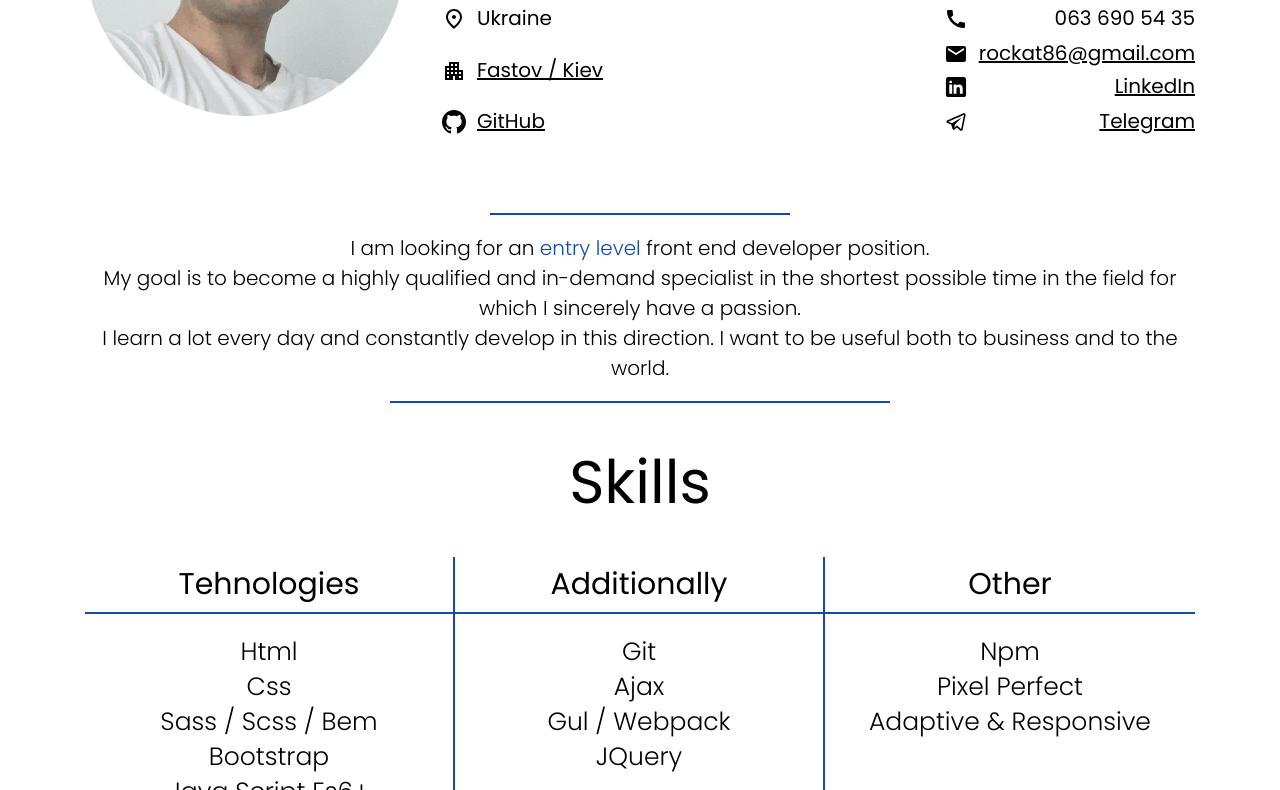
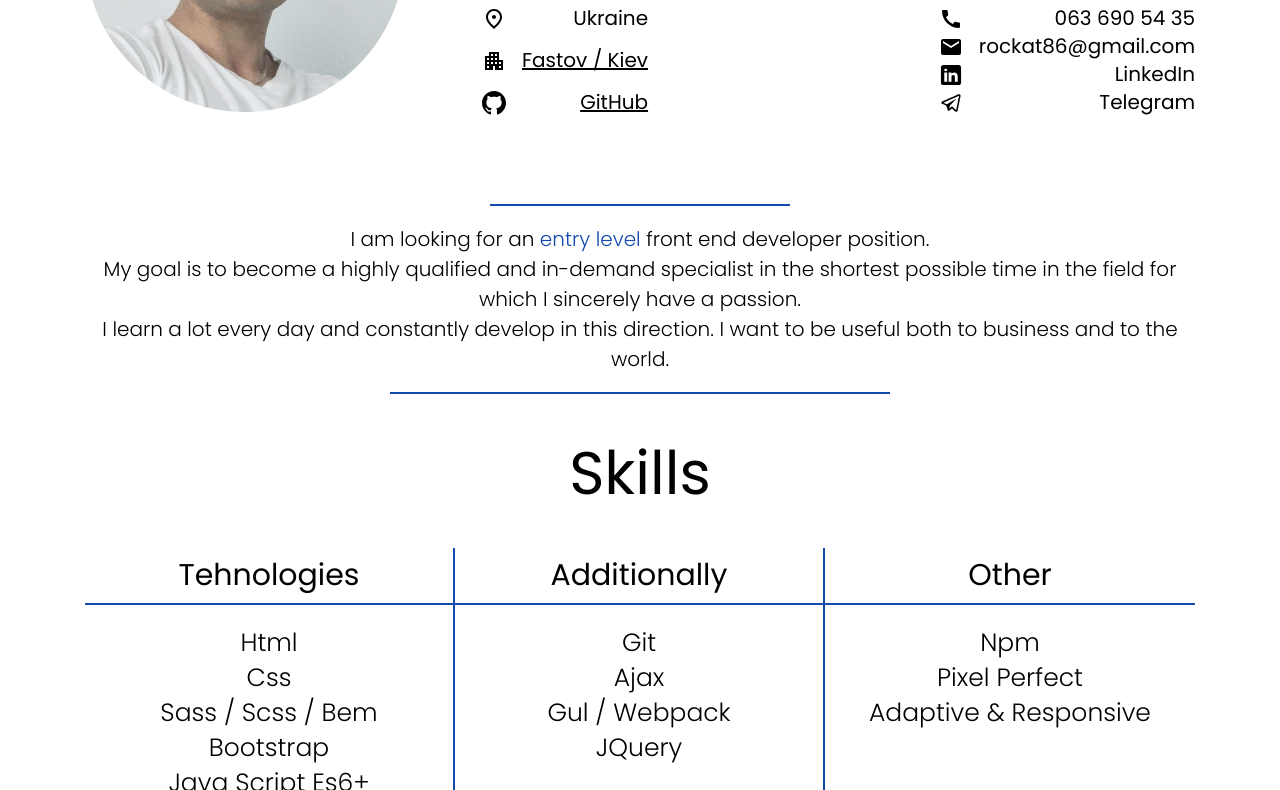
Before and after one commit to dkazarov/HomePage, a website: page src/index.html in a window 1280 px wide. Shown: the part 271-1061 px from the top of the page. Drawn offline with Linux system fonts and the light colour scheme; files that its build step writes are made by us from their sources.

Commit message:
add many changes

```diff
--- a/src/index.html
+++ b/src/index.html
@@ -22,17 +22,17 @@
 
                <div class="header__contacts">
                   <div class="header__contacts-left">
-                     <div class="header__contacts-left-country">Ukraine</div>
-                     <a class="header__contacts-left-city" href="https://goo.gl/maps/mdXH59GdUPe55sZe6">Fastov / Kiev
+                     <div class="header__contacts-left country">Ukraine</div>
+                     <a class="header__contacts-left city" href="https://goo.gl/maps/mdXH59GdUPe55sZe6">Fastov / Kiev
                      </a>
-                     <a class="header__contacts-left-github" href="https://github.com/dkazarov">GitHub</a>
+                     <a class="header__contacts-left github" href="https://github.com/dkazarov">GitHub</a>
                   </div>
                   <div class="header__contacts-right">
-                     <a class="header__contacts-right-phone" href="tel:+380636905435">063 690 54 35</a>
-                     <a class="header__contacts-right-mail" href="mailto:rockat86@gmail.com">rockat86@gmail.com</a>
-                     <a class="header__contacts-right-linkedin"
+                     <a class="header__contacts-right phone" href="tel:+380636905435">063 690 54 35</a>
+                     <a class="header__contacts-right mail" href="mailto:rockat86@gmail.com">rockat86@gmail.com</a>
+                     <a class="header__contacts-right linkedin"
                         href="https://linkedin.com/in/dmitry-kazarov-190858231">LinkedIn</a>
-                     <a class="header__contacts-right-telegram" href="https://t.me/dkazarov1361">Telegram</a>
+                     <a class="header__contacts-right telegram" href="https://t.me/dkazarov1361">Telegram</a>
                   </div>
                </div>
             </div>
@@ -97,7 +97,8 @@
                <h3 class="education__title">Education & Certificate 2021 - 2022</h3>
                <div class="education__item"> - It Gid - Java Script 2.0 (Александр Лущенко)</div>
                <div class="education__item"> - WEB-разработчик 2021 - Иван Петриченко</div>
-               <div class="education__item"> - Полный курс по JavaScript + React - с нуля до результата Иван Петриченко</div>
+               <div class="education__item"> - Полный курс по JavaScript + React - с нуля до результата Иван Петриченко
+               </div>
             </div>
             <div class="education__line"></div>
             <div class="education__right">
@@ -116,7 +117,8 @@
             <h3 class="additionally__title">About me</h3>
             <div class="additionally__line"></div>
             <div class="additionally__content">
-               Hello, my name is Dmitry. I am a beginner frontend developer. I really, really love sports, it's an important part of my life that helps me keep my body and spirit in good shape.
+               Hello, my name is Dmitry. I am a beginner frontend developer. I really, really love sports, it's an
+               important part of my life that helps me keep my body and spirit in good shape.
             </div>
          </div>
       </div>
--- a/src/scss/_about.scss
+++ b/src/scss/_about.scss
@@ -1,5 +1,4 @@
 .about {
-   padding-top: 100px;
    &__content {
       position: relative;
       text-align: center;
--- a/src/scss/_header.scss
+++ b/src/scss/_header.scss
@@ -4,6 +4,7 @@
     justify-content: space-between;
     padding-top: 50px;
     flex-wrap: wrap;
+    margin-bottom: 100px;
   }
   &__photo {
     max-width: 320px;
@@ -32,7 +33,7 @@
       top: 30px;
       left: 25px;
       width: 60px;
-      border-bottom: 2px solid #144aad;
+      border-bottom: 2px solid $brandColor;
     }
     &:after {
       content: "";
@@ -45,160 +46,91 @@
   }
   &__contacts {
     display: flex;
+    font-size: 20px;
     justify-content: space-between;
+    position: relative;
   }
   &__contacts-left {
     display: flex;
     flex-direction: column;
     justify-content: space-between;
-    text-align: left;
-    font-size: 20px;
+    color: $default-dark;
+    position: relative;
+    padding-left: 40px;
+    margin-bottom: 5px;
+    transition: 0.5s ease;
+    &:hover {
+      color: $brandColor;
+      transition: 0.5s ease;
+    }
+    &:before {
+      content: '';
+      position: absolute;
+      width: 24px;
+      height: 24px;
+      top: 0px;
+      left: 0px;
+    }
   }
-  &__contacts-left-country {
-    margin-bottom: 12px;
+  &__contacts-left .country {
+    &:before {
+      background-image: url('../images/icons/place_black_24dp.svg');
+    }
+  }
+  &__contacts-left .city {
+    &:before {
+      background-image: url('../images/icons/apartment_black_24dp.svg');
+    }
+  }
+  &__contacts-left .github {
+    &:before {
+      background-image: url('../images/icons/iconmonstr-github-1.svg');
+    }
+  }
+  &__contacts-right {
+    display: flex;
+    flex-direction: column;
+    justify-content: space-between;
+    color: $default-dark;
     position: relative;
-    padding-left: 35px;
+    padding-left: 40px;
+    margin-bottom: 5px;
     transition: 0.5s ease;
     &:before {
-      content: "";
+      content: '';
       position: absolute;
-      top: 0px;
-      left: 0;
       width: 24px;
       height: 24px;
-      background-image: url("../images/icons/place_black_24dp.svg");
+      top: 0px;
+      left: 0px;
     }
     &:hover {
-      color: #144aad;
+      color: $brandColor;
       transition: 0.5s ease;
     }
   }
-  &__contacts-left-city {
-    display: block;
-    margin-bottom: 12px;
-    position: relative;
-    padding-left: 35px;
-    color: $default-dark;
-    transition: 0.5s ease;
+  &__contacts-right .phone {
+    text-decoration: none;
     &:before {
-      content: "";
-      position: absolute;
-      top: 0px;
-      left: 0;
-      width: 24px;
-      height: 24px;
-      background-image: url("../images/icons/apartment_black_24dp.svg");
-    }
-    &:hover {
-      color: #144aad;
-      transition: 0.5s ease;
+      background-image: url('../images/icons/call_black_24dp.svg');
     }
   }
-  &__contacts-left-github {
-    position: relative;
-    padding-left: 35px;
-    color: $default-dark;
-    transition: 0.5s ease;
+  &__contacts-right .mail {
+    text-decoration: none;
     &:before {
-      content: "";
-      position: absolute;
-      top: 0px;
-      left: 0;
-      width: 24px;
-      height: 24px;
-      background-image: url("../images/icons/iconmonstr-github-1.svg");
-    }
-    &:hover {
-      color: #144aad;
-      transition: 0.5s ease;
+      background-image: url('../images/icons/email_black_24dp.svg');
     }
   }
-  &__contacts-right {
-    display: block;
-    font-size: 20px;
-    text-align: right;
-    color: $default-dark;
-  }
-  &__contacts-right-phone {
-    display: block;
-    margin-bottom: 12px;
-    text-align: right;
-    color: $default-dark;
+  &__contacts-right .linkedin {
     text-decoration: none;
-    position: relative;
-    transition: 0.5s ease;
     &:before {
-      content: "";
-      position: absolute;
-      top: 0px;
-      left: -35px;
-      width: 24px;
-      height: 24px;
-      background-image: url("../images/icons/call_black_24dp.svg");
-    }
-    &:hover {
-      color: #144aad;
-      transition: 0.5s ease;
+      background-image: url('../images/icons/icons8-linkedin.svg');
     }
   }
-  &__contacts-right-mail {
-    display: block;
-    margin-bottom: 12px;
-    color: $default-dark;
-    margin-bottom: 10px;
-    position: relative;
-    transition: 0.5s ease;
+  &__contacts-right .telegram {
+    text-decoration: none;
     &:before {
-      content: "";
-      position: absolute;
-      top: 0px;
-      left: -35px;
-      width: 24px;
-      height: 24px;
-      background-image: url("../images/icons/email_black_24dp.svg");
-    }
-    &:hover {
-      color: #144aad;
-      transition: 0.5s ease;
-    }
-  }
-  &__contacts-right-linkedin {
-    display: block;
-    margin-bottom: 12px;
-    color: $default-dark;
-    position: relative;
-    transition: 0.5s ease;
-    &:before {
-      content: "";
-      position: absolute;
-      top: 0px;
-      left: -35px;
-      width: 24px;
-      height: 24px;
-      background-image: url("../images/icons/icons8-linkedin.svg");
-    }
-    &:hover {
-      color: #144aad;
-      transition: 0.5s ease;
-    }
-  }
-  &__contacts-right-telegram {
-    display: block;
-    color: $default-dark;
-    position: relative;
-    transition: 0.5s ease;
-    &:before {
-      content: "";
-      position: absolute;
-      top: 0px;
-      left: -35px;
-      width: 24px;
-      height: 24px;
-      background-image: url("../images/icons/icons8-telegram-app.svg");
-    }
-    &:hover {
-      color: #144aad;
-      transition: 0.5s ease;
+      background-image: url('../images/icons/icons8-telegram-app.svg');
     }
   }
 }
--- /dev/null
+++ b/src/scss/_media.scss
@@ -0,0 +1,42 @@
+@media (min-width: 320px) {
+  .header {
+    &__inner {
+      display: block;
+      margin: 0 auto;
+    }
+    &__photo {
+      display: block;
+      margin: 0 auto;
+      max-width: 250px;
+      margin-bottom: 12px;
+    }
+    &__info-title {
+      font-size: 35px;
+      text-align: center;
+    }
+    &__info-subtitle {
+      font-size: 25px;
+      &:before,
+      &:after {
+        border: none;
+      }
+    }
+    &__contacts {
+      text-align: center;
+      line-height: 10px;
+    }
+    &__contacts-left {
+      font-size: 15px;
+      line-height: 12px;
+      &:before {
+        width: 0;
+      }
+    }
+    &__contacts-left-country {
+      padding: 0;
+    }
+    &__contacts-right {
+      font-size: 12px;
+    }
+  }
+}
```
Also changed, not shown: dist/css/style.min.css, dist/index.html.
